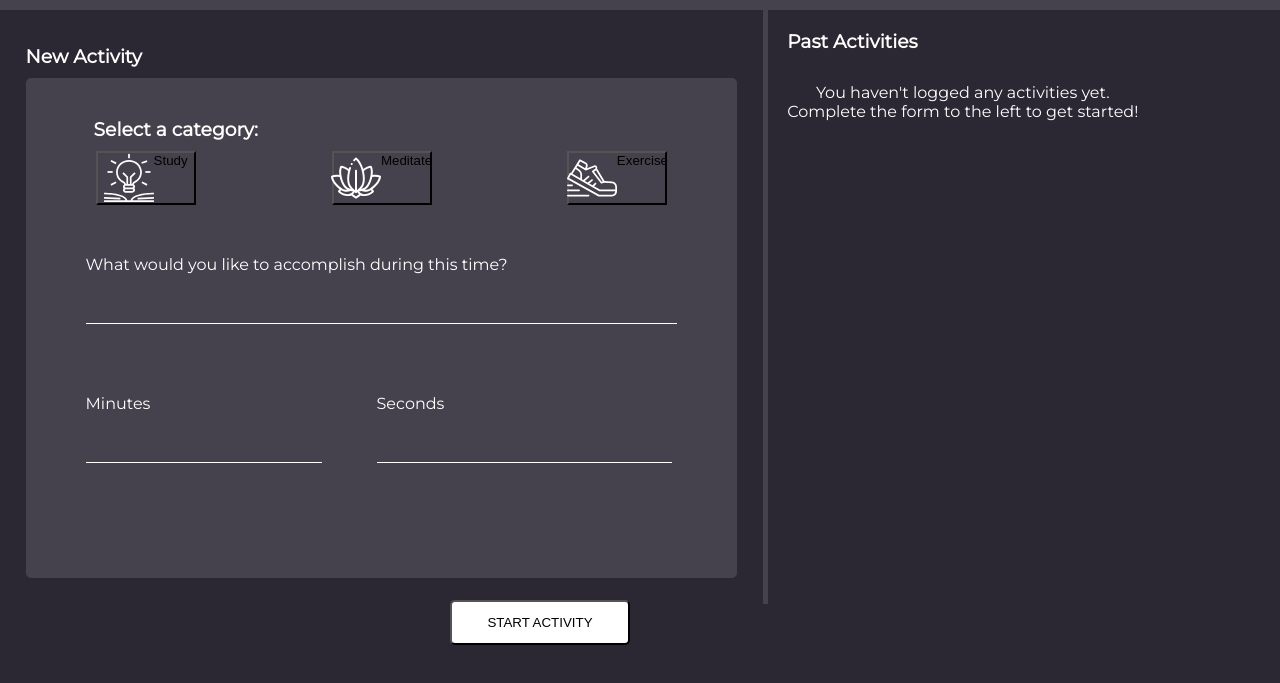
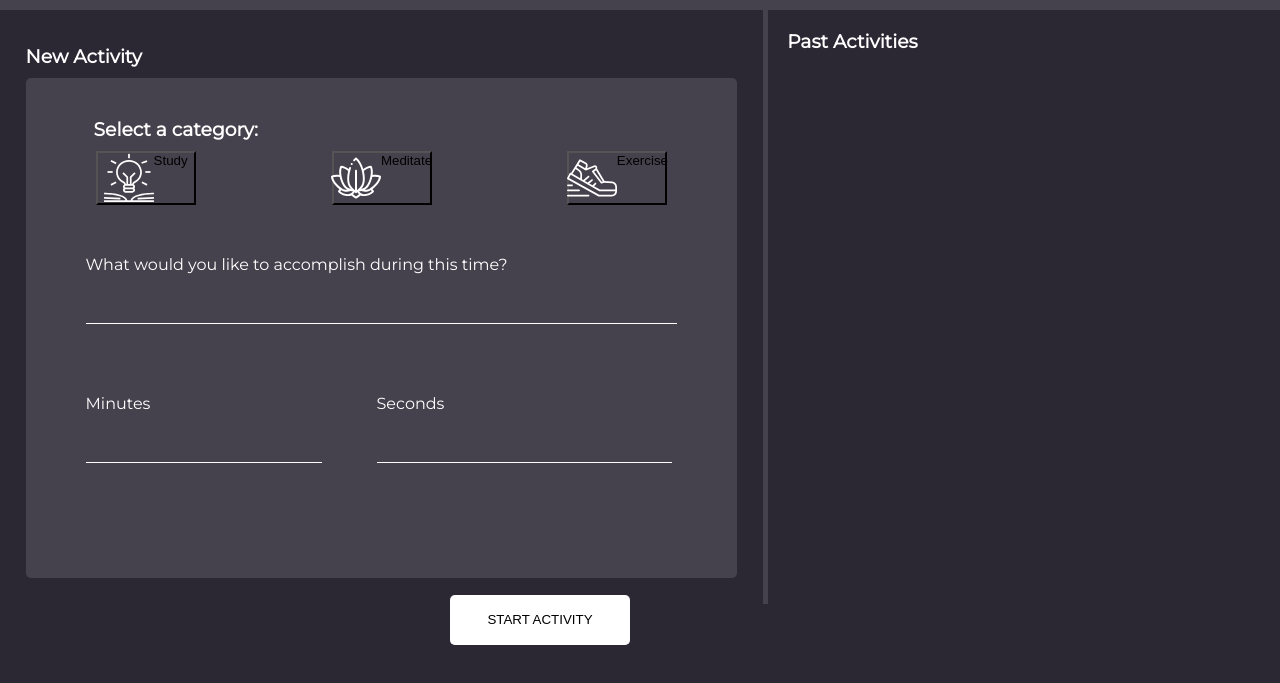
Before and after one commit to laurenlucero/project-intentional-timer, a plain HTML site: page index.html in a window 1280 px wide. Shown: the part 55-738 px from the top of the page. Drawn offline with Linux system fonts and the light colour scheme.

Commit message:
Removed paragraph text and changed start button to submit type input

```diff
--- a/index.html
+++ b/index.html
@@ -33,7 +33,7 @@
               <label>Seconds</label>
               <input type=text></input>
             </section>
-            <button class="start-button">Start Activity</button>
+            <input class="start-button" type="submit" value="Start Activity">
           </form>
         </section>
       </section>
@@ -41,12 +41,11 @@
     <section class="right-container">
     <section class="past-activities">
       <h1>Past Activities</h1>
-
       <section class="paragraph">
-        <p>You haven't logged any activities yet.</p>
-        <p>Complete the form to the left to get started!</p>
+        <!-- <p>You haven't logged any activities yet.</p>
+        <p>Complete the form to the left to get started!</p> -->
       </section>
-</section>
+    </section>
     </section>
     <script src="main.js"></script>
   </body>
```
